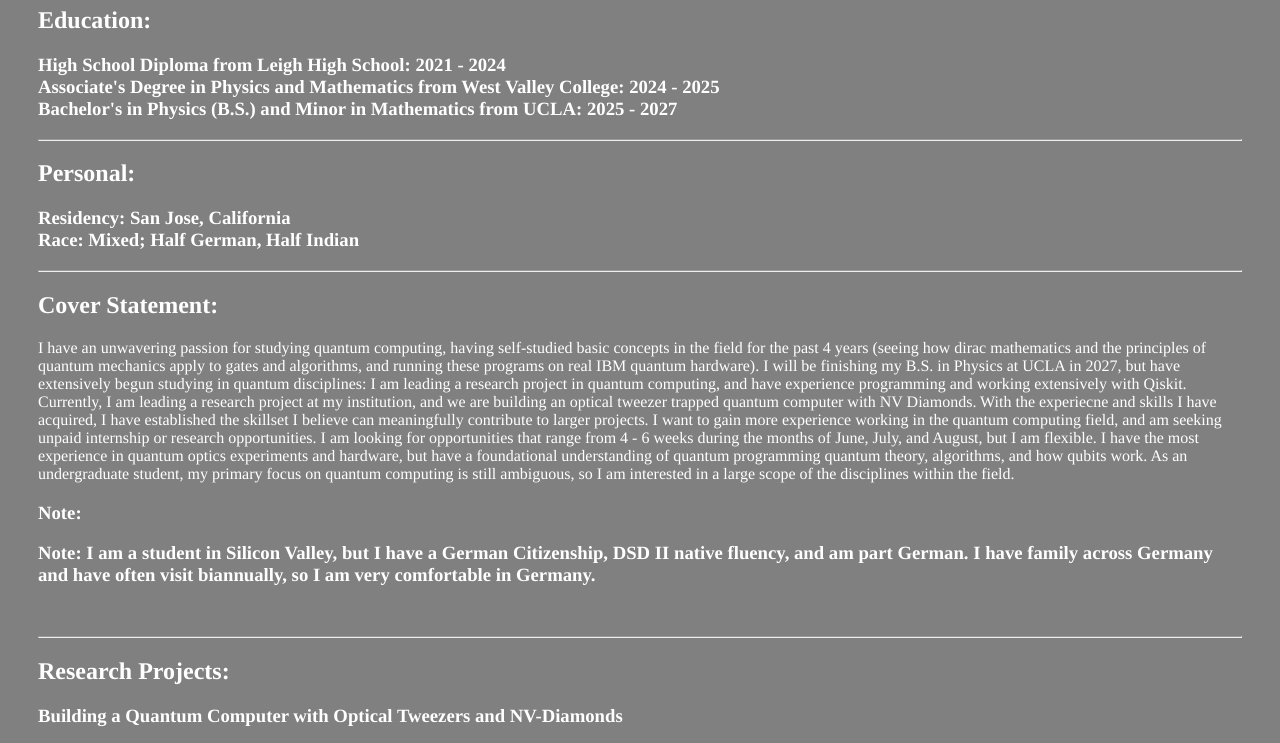
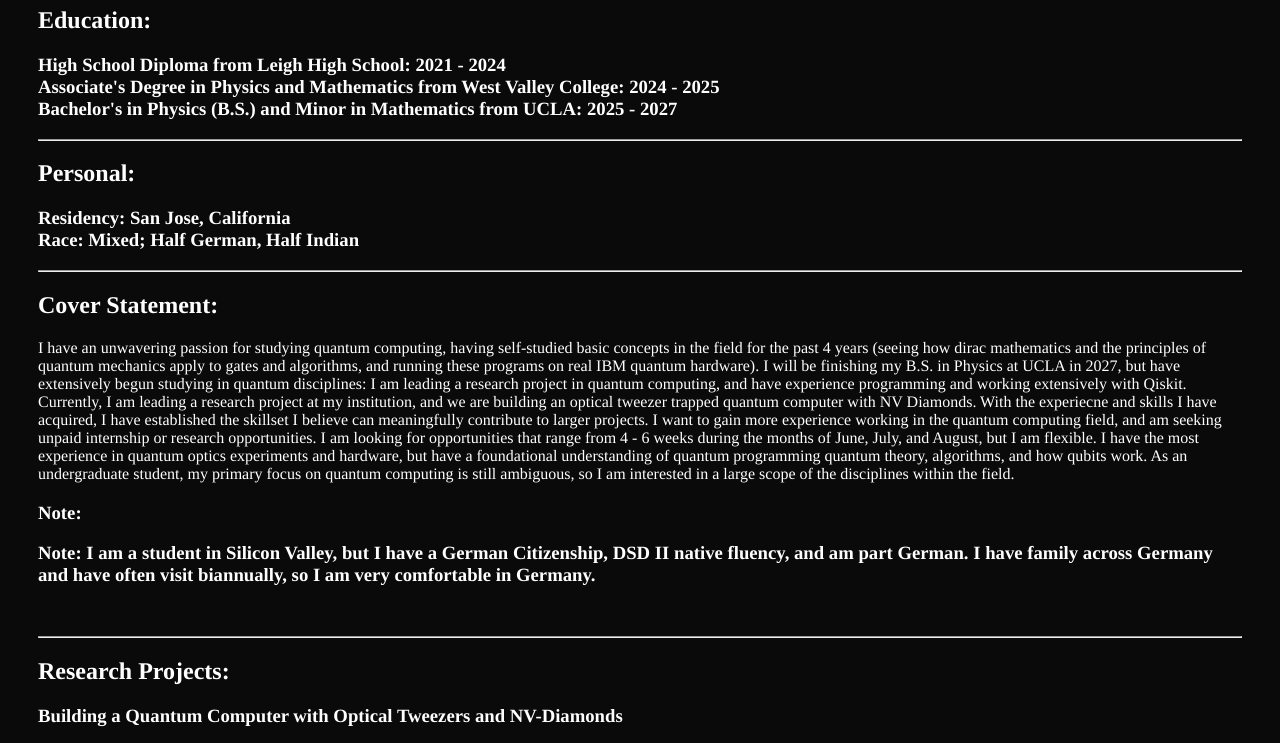
Before and after one commit to OnekaSingh/onekasingh.github.io, a plain HTML site: page index.html in a window 1280 px wide. Shown: the part 111-854 px from the top of the page. Drawn offline with Linux system fonts and the light colour scheme.

Commit message:
Update index.html

```diff
--- a/index.html
+++ b/index.html
@@ -8,7 +8,7 @@
    <link rel = "stylesheet" href = "style.css">
 </head>
 
-<body style = "color: white; background-color: grey;">
+<body style = "color: white; background-color: rgba(10, 10, 10, 1);">
   <h1> Oneka Singh's Resume </h1>
   <h2> Education: </h2>
   <h3> High School Diploma from Leigh High School: 2021 - 2024  <br> Associate's Degree in Physics and Mathematics from West Valley College: 2024 - 2025 <br> Bachelor's in Physics (B.S.) and Minor in Mathematics from UCLA: 2025 - 2027 </h3>
```
